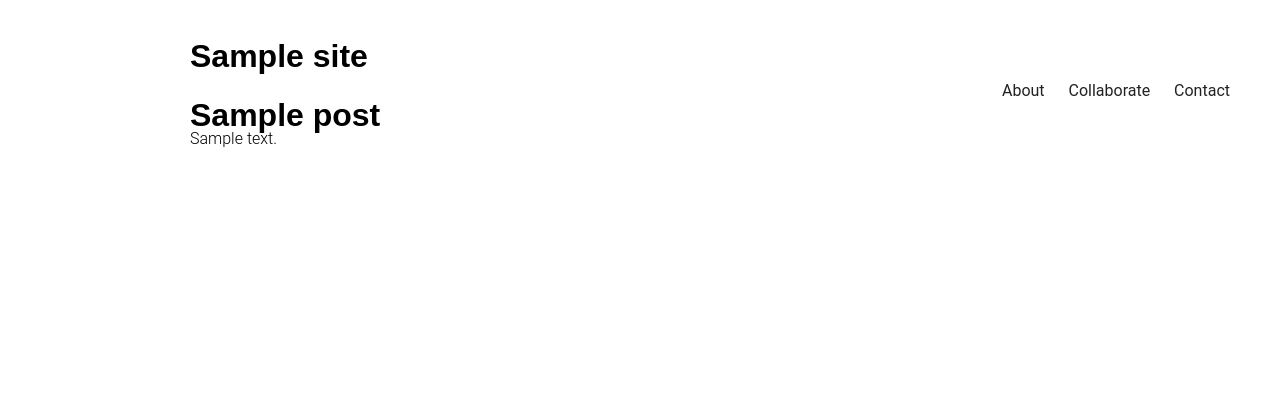
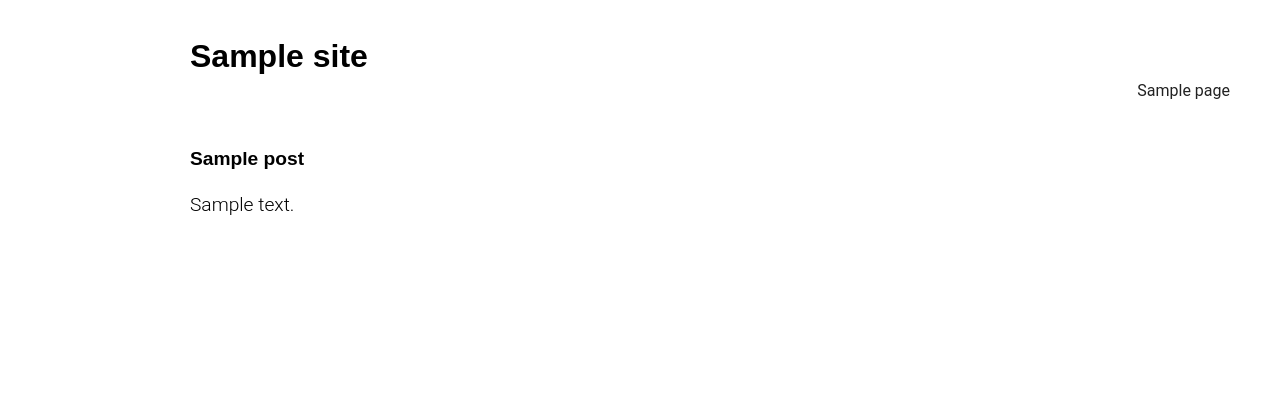
Before and after one commit to jordanalamilla/multipro, a WordPress theme: template single.php in a window 1280 px wide. Shown: the top 420 px of the page. Run offline with PHP 8.4 and a stand-in for WordPress, Linux system fonts and the light colour scheme; the site name, menu and one post (Sample post) are stand-ins, and other content is empty; some libraries are stand-ins or nearby versions.

Commit message:
added styles to single posts and pages, made cats and nav dynamic

```diff
--- a/header.php
+++ b/header.php
@@ -34,16 +34,23 @@
 
                 <!-- HEADER -->
                 <header>
-                    <h1><?php bloginfo( 'name' ); ?></h1>
+                    <h1><a href="<?php bloginfo( 'url' ); ?>">
+                        <?php bloginfo( 'name' ); ?></a>
+                    </h1>
                     <h2><?php bloginfo( 'description' ); ?></h2>
                 </header>
 
                 <!-- NAV LINKS -->
                 <button id="mobile-nav-button"><i class="fas fa-bars"></i></button>
                 <nav>
-                    <a href="#">About</a>
+                    <!-- <a href="#">About</a>
                     <a href="#">Collaborate</a>
-                    <a href="#">Contact</a>
+                    <a href="#">Contact</a> -->
+
+                    <ul>
+                        <?php wp_list_pages([ 'title_li' => null ]); ?>
+                    </ul>
+
                 </nav>
 
             </section>
--- a/single.php
+++ b/single.php
@@ -2,13 +2,15 @@
 
 <?php while( have_posts() ) : the_post(); ?>
 
-    <!-- TITLE -->
-    <h1>
-        <?php the_title() ?>
-    </h1>
+    <section class="page">
 
-    <!-- CONTENT -->
-    <p><?php the_content() ?></p>
+        <!-- TITLE -->
+        <h3><?php the_title() ?></h3>
+
+        <!-- CONTENT -->
+        <?php the_content() ?>
+
+    </section>
 
 <?php endwhile; ?>
 
--- a/style.css
+++ b/style.css
@@ -100,8 +100,10 @@ header {
     text-align: left;
 }
 
-h1 {
+h1 a {
     font-size: 2em;
+    text-decoration: none;
+    color: #000;
 }
 
 h2 {
@@ -113,6 +115,10 @@ nav {
     /* padding-top: 45px; */
     display: block;
     text-align: right;
+}
+
+nav ul li {
+    display: inline;
 }
 
 nav a {
@@ -207,6 +233,47 @@ h3 a, h3 {
 .date {
     margin-top: 20px;
     font-weight: 400;
+}
+
+/* ========== PAGES ========== */
+
+.page {
+    margin-top: 50px;
+    max-width: 100%;
+}
+
+.page .wp-caption, .page .size-full {
+    width: 100% !important;
+    height: auto !important;
+}
+
+.page p {
+    font-size: 1.2em;
+    line-height: 1.8;
+    margin-bottom: 20px;
+    /* max-width: 800px; */
+}
+
+.page h3 {
+    /* font-size: 2em; */
+    /* font-weight: 300; */
+    margin-bottom: 20px;
+}
+
+.page a {
+    color: #000;
+}
+
+.page a:hover {
+    color: #F00;
+}
+
+blockquote p::before {
+    content: '"';
+}
+
+blockquote p::after {
+    content: '"';
 }
 
 /* ========== FOOTER ========== */
```
Also changed, not shown: other parts of style.css (+24 -4 lines), index.php (+11 -3 lines), page.php (+6 -4 lines).
